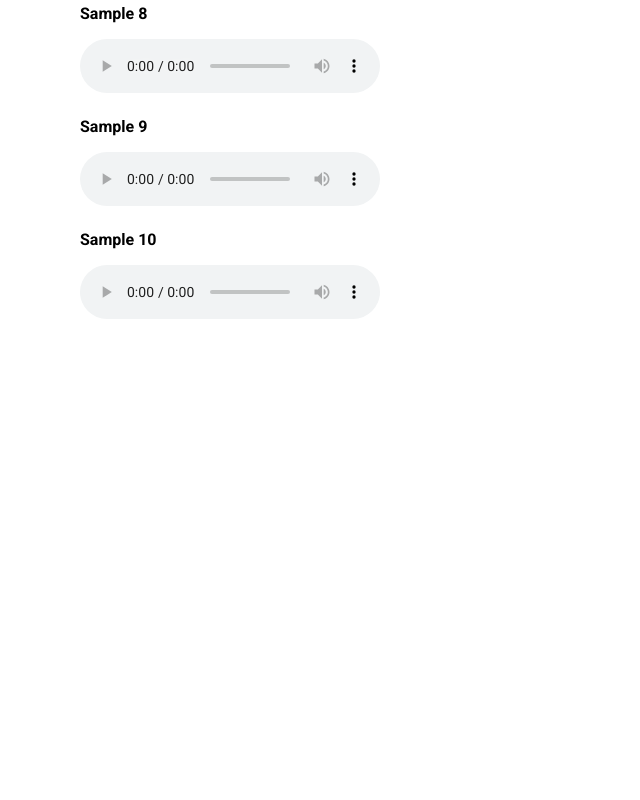
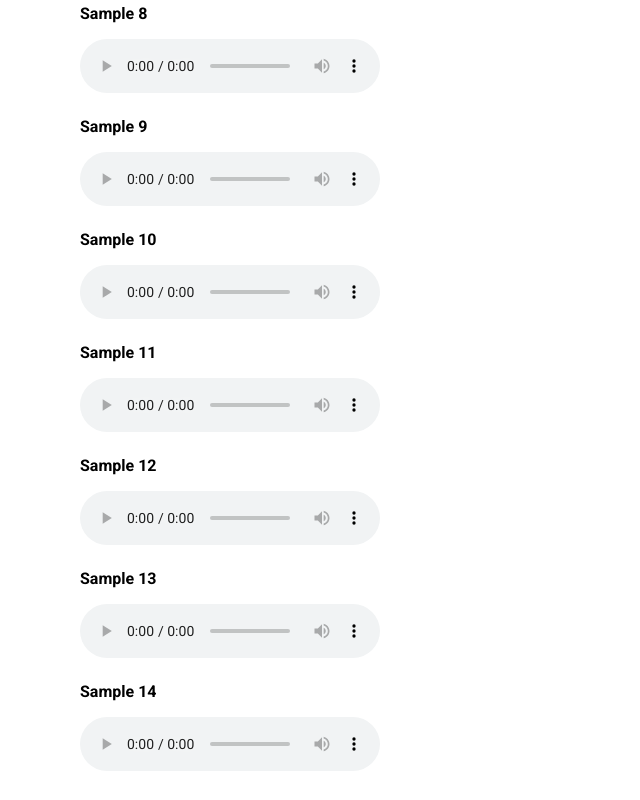
Before and after one commit to Pmartinano/dissertation_dys_2021, a plain HTML site: page index.html in a window 1280 px wide. Shown: the part 4277-5077 px from the top of the page, without its empty margins (0-640 px from the left). Before the commit the page ends 4625 px from the top, so only its background shows below. Drawn offline with Linux system fonts and the light colour scheme.

Commit message:
extra samples for exp2

```diff
--- a/index.html
+++ b/index.html
@@ -271,6 +271,29 @@
         Your browser does not support the audio element.
       </audio>
 
+      <p>Sample 11</p>
+      <audio controls>
+        <source src="audios/Exp2_Sample11.wav" type="audio/wav">
+        Your browser does not support the audio element.
+      </audio>
+
+      <p>Sample 12</p>
+      <audio controls>
+        <source src="audios/Exp2_Sample12.wav" type="audio/wav">
+        Your browser does not support the audio element.
+      </audio>
+
+      <p>Sample 13</p>
+      <audio controls>
+        <source src="audios/Exp2_Sample13.wav" type="audio/wav">
+        Your browser does not support the audio element.
+      </audio>
+
+      <p>Sample 14</p>
+      <audio controls>
+        <source src="audios/Exp2_Sample14.wav" type="audio/wav">
+        Your browser does not support the audio element.
+      </audio>
 
     </body>
     <footer>
```
Also changed, not shown: 4 other files.
